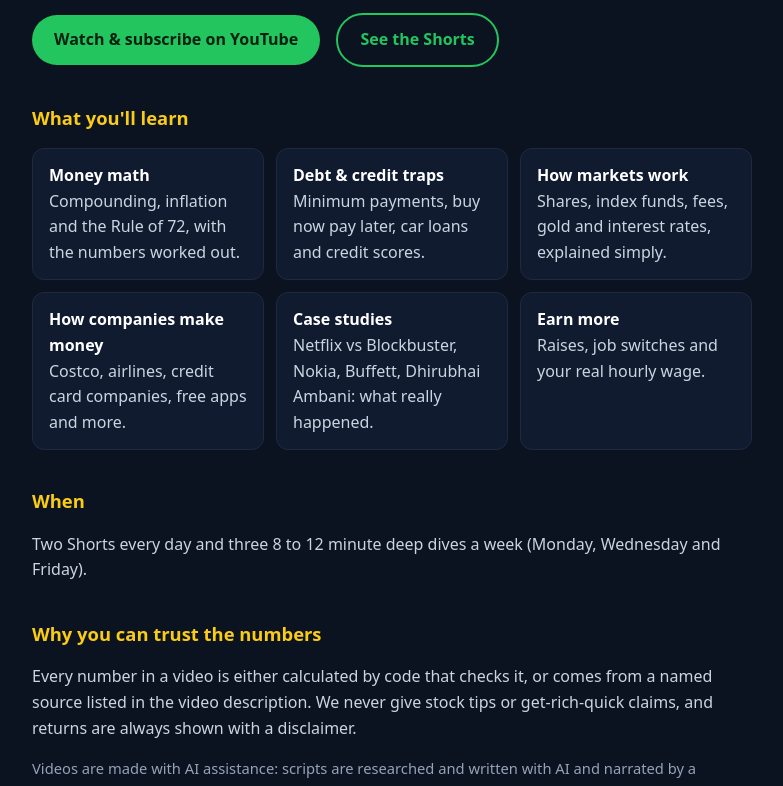
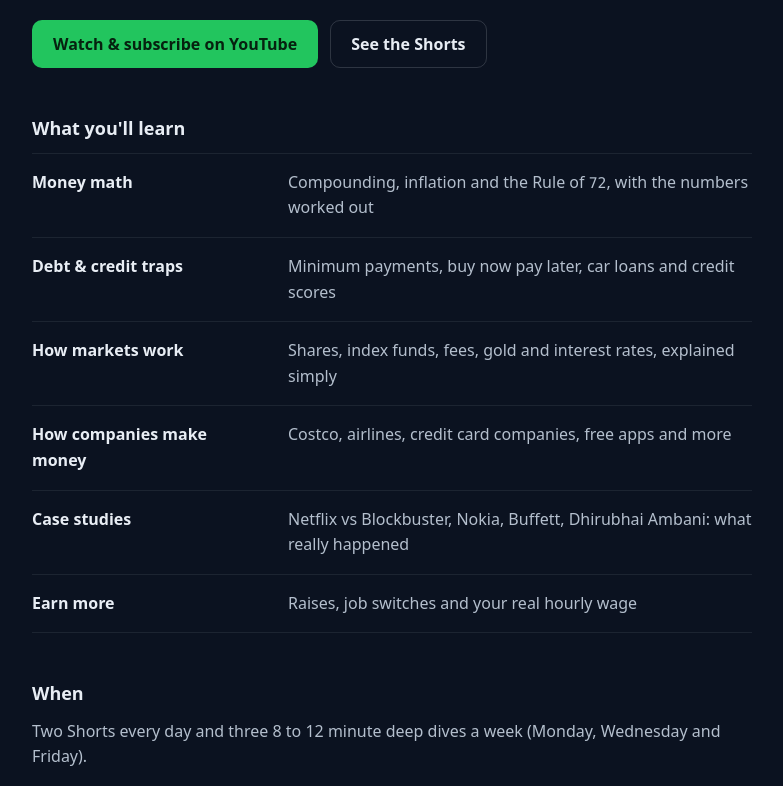
Before and after one commit to aarushagrawal267-maker/money-channel, a plain HTML site: page site/index.html in a window 1280 px wide. Shown: the part 176-962 px from the top of the page, without its empty margins (248-1031 px from the left). Drawn offline with Linux system fonts and the light colour scheme.

Commit message:
Mirror the site unslop polish from the Pages repo
Copies index.html, 404.html and styles.css from the unslop PR in
aarushagrawal267-maker/aarushagrawal267-maker.github.io so site/ stays an
identical copy. privacy.html and terms.html are unchanged, and the posting
schedule and checked-numbers copy is untouched.

Co-Authored-By: Claude Opus 5.5 <noreply@anthropic.com>
Claude-Session: https://claude.ai/code/session_011bvxFt4LcmirtKQZxr4XTK

```diff
--- a/site/index.html
+++ b/site/index.html
@@ -24,17 +24,19 @@
       <p class="lead">Learn how money really works. Short, clear lessons on personal finance, investing and the business world.</p>
     </div>
   </div>
-  <a class="button" href="https://www.youtube.com/channel/UC-DK-CcVvDnkZoehOWGWlBg?sub_confirmation=1">Watch &amp; subscribe on YouTube</a>
-  <a class="button ghost" href="https://www.youtube.com/channel/UC-DK-CcVvDnkZoehOWGWlBg/shorts">See the Shorts</a>
+  <div class="actions">
+    <a class="button" href="https://www.youtube.com/channel/UC-DK-CcVvDnkZoehOWGWlBg?sub_confirmation=1">Watch &amp; subscribe on YouTube</a>
+    <a class="button ghost" href="https://www.youtube.com/channel/UC-DK-CcVvDnkZoehOWGWlBg/shorts">See the Shorts</a>
+  </div>
 
   <h2>What you'll learn</h2>
   <ul class="grid">
-    <li><strong>Money math</strong>Compounding, inflation and the Rule of 72, with the numbers worked out.</li>
-    <li><strong>Debt &amp; credit traps</strong>Minimum payments, buy now pay later, car loans and credit scores.</li>
-    <li><strong>How markets work</strong>Shares, index funds, fees, gold and interest rates, explained simply.</li>
-    <li><strong>How companies make money</strong>Costco, airlines, credit card companies, free apps and more.</li>
-    <li><strong>Case studies</strong>Netflix vs Blockbuster, Nokia, Buffett, Dhirubhai Ambani: what really happened.</li>
-    <li><strong>Earn more</strong>Raises, job switches and your real hourly wage.</li>
+    <li><strong>Money math</strong><span>Compounding, inflation and the Rule of <span class="num">72</span>, with the numbers worked out</span></li>
+    <li><strong>Debt &amp; credit traps</strong><span>Minimum payments, buy now pay later, car loans and credit scores</span></li>
+    <li><strong>How markets work</strong><span>Shares, index funds, fees, gold and interest rates, explained simply</span></li>
+    <li><strong>How companies make money</strong><span>Costco, airlines, credit card companies, free apps and more</span></li>
+    <li><strong>Case studies</strong><span>Netflix vs Blockbuster, Nokia, Buffett, Dhirubhai Ambani: what really happened</span></li>
+    <li><strong>Earn more</strong><span>Raises, job switches and your real hourly wage</span></li>
   </ul>
 
   <h2>When</h2>
--- a/site/styles.css
+++ b/site/styles.css
@@ -1,26 +1,44 @@
 :root {
-  --bg: #0b1220; --panel: #111b30; --line: #1e2a44; --text: #e2e8f0; --muted: #cbd5e1; --dim: #94a3b8;
-  --green: #22c55e; --gold: #facc15;
+  --bg: #0b1220; --panel: #111b30; --line: rgba(226, 232, 240, 0.08); --line-strong: rgba(226, 232, 240, 0.16);
+  --text: #e8edf4; --muted: #b4bfcd; --dim: #8693a6;
+  --green: #22c55e; --green-hover: #4ade80; --gold: #facc15;
+  --mono: ui-monospace, "SF Mono", "Cascadia Mono", Menlo, Consolas, monospace;
+  --ease: cubic-bezier(0.2, 0, 0, 1);
 }
 * { box-sizing: border-box; }
-body { margin: 0; background: var(--bg); color: var(--text); font-family: system-ui, -apple-system, "Segoe UI", Roboto, sans-serif; line-height: 1.6; }
+body { margin: 0; background: var(--bg); color: var(--muted); font-family: system-ui, -apple-system, "Segoe UI", Roboto, sans-serif; line-height: 1.6; }
 main { max-width: 760px; margin: 0 auto; padding: 56px 20px 40px; }
-h1 { color: #fff; font-size: 2.4rem; line-height: 1.15; margin: 0 0 8px; letter-spacing: -0.01em; }
+h1 { color: var(--text); font-size: 2.5rem; font-weight: 600; line-height: 1.15; margin: 0 0 8px; letter-spacing: -0.01em; }
 h1 span { color: var(--gold); }
-h2 { color: var(--gold); font-size: 1.15rem; margin-top: 36px; }
+h2 { color: var(--text); font-size: 1.125rem; font-weight: 600; line-height: 1.4; margin: 48px 0 12px; }
 p, li { color: var(--muted); }
-a { color: var(--green); overflow-wrap: anywhere; }
-a:focus-visible, .button:focus-visible { outline: 2px solid var(--gold); outline-offset: 2px; }
-.hero { display: flex; gap: 22px; align-items: center; flex-wrap: wrap; }
-.hero img { width: 96px; height: 96px; border-radius: 50%; }
-.lead { font-size: 1.15rem; margin: 6px 0 0; }
-.button { display: inline-block; background: var(--green); color: #06210f; font-weight: 700; text-decoration: none;
-  padding: 12px 22px; border-radius: 999px; margin: 22px 12px 0 0; }
-.button.ghost { background: transparent; color: var(--green); border: 2px solid var(--green); }
-.grid { display: grid; grid-template-columns: repeat(auto-fit, minmax(210px, 1fr)); gap: 12px; padding: 0; list-style: none; }
-.grid li { background: var(--panel); border: 1px solid var(--line); border-radius: 12px; padding: 14px 16px; margin: 0; }
-.grid strong { color: #fff; display: block; }
-.note { color: var(--dim); font-size: 0.92rem; }
-footer { border-top: 1px solid var(--line); margin-top: 40px; padding-top: 18px; font-size: 0.95rem; color: var(--dim); }
-footer > a { margin-right: 14px; }
+p { margin: 0 0 16px; }
+strong { color: var(--text); font-weight: 600; }
+a { color: var(--green); overflow-wrap: anywhere; text-underline-offset: 3px; text-decoration-thickness: 1px; transition: color 150ms var(--ease); }
+a:hover { color: var(--green-hover); }
+a:focus-visible, .button:focus-visible { outline: 2px solid var(--text); outline-offset: 2px; }
+.num { font-family: var(--mono); font-size: 0.92em; font-variant-numeric: tabular-nums; }
+
+.hero { display: flex; gap: 24px; align-items: center; flex-wrap: wrap; }
 .hero > div { flex: 1 1 320px; }
+.hero img { display: block; width: 96px; height: 96px; border-radius: 50%; }
+.lead { font-size: 1.125rem; margin: 4px 0 0; }
+
+.actions { display: flex; flex-wrap: wrap; gap: 12px; margin-top: 28px; }
+.button { display: inline-block; background: var(--green); color: #06210f; font-weight: 600; text-decoration: none; line-height: 1.5;
+  padding: 11px 20px; border-radius: 10px; border: 1px solid transparent;
+  transition: background-color 150ms var(--ease), border-color 150ms var(--ease), color 150ms var(--ease); }
+.button:hover { background: var(--green-hover); color: #06210f; }
+.button.ghost { background: transparent; color: var(--text); border-color: var(--line-strong); }
+.button.ghost:hover { background: rgba(226, 232, 240, 0.04); border-color: rgba(226, 232, 240, 0.28); color: var(--text); }
+
+.grid { padding: 0; margin: 0; list-style: none; border-bottom: 1px solid var(--line); }
+.grid li { display: grid; grid-template-columns: 232px 1fr; gap: 4px 24px; margin: 0; padding: 16px 0; border-top: 1px solid var(--line); }
+.grid strong { display: block; }
+@media (max-width: 560px) { .grid li { grid-template-columns: 1fr; } }
+
+.note { color: var(--dim); font-size: 0.9375rem; }
+footer { border-top: 1px solid var(--line); margin-top: 48px; padding-top: 20px; font-size: 0.9375rem; color: var(--dim); }
+footer > a { margin-right: 16px; }
+footer p { color: var(--dim); margin: 12px 0 0; }
+.hero + p { margin-top: 24px; }
```
Also changed, not shown: site/404.html (+6 -1 lines).
